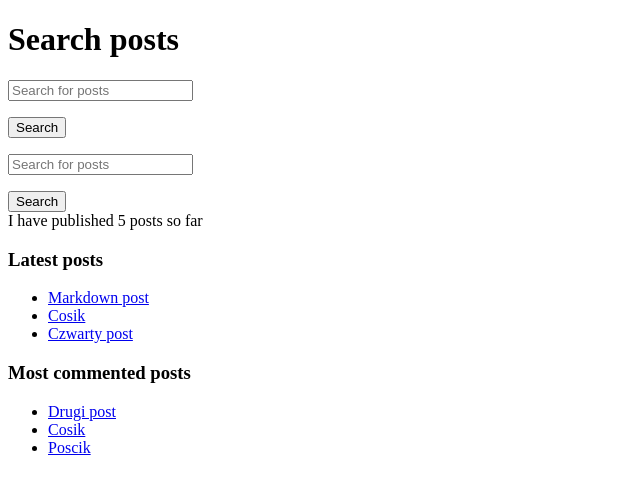
After one commit to JaroDomcio/django-blog, a Django app: page /search/ in a window 1280 px wide. The commit adds this page. Shown: the top 494 px of the page, without its empty margins (0-640 px from the left). Run offline with Django 5.2, Linux system fonts and the light colour scheme; data comes from the database, SQL or seed files in the repository; parts of the project's set-up code (start-up, migrations or seed data) failed here and were passed over.

Commit message:
Add post search

```diff
--- /dev/null
+++ b/djangoblog/context_processors.py
@@ -0,0 +1,5 @@
+
+from .forms import SearchForm
+
+def search_form(request):
+    return {'global_search_form': SearchForm()}
--- a/djangoblog/forms.py
+++ b/djangoblog/forms.py
@@ -10,3 +10,7 @@ class CommentForm(forms.ModelForm):
     class Meta:
         model = Comment
         fields = ['name', 'email', 'body']
+
+
+class SearchForm(forms.Form):
+    query = forms.CharField(label='', widget=forms.TextInput(attrs={'placeholder': 'Search for posts'}))
--- a/djangoblog/settings.py
+++ b/djangoblog/settings.py
@@ -75,6 +75,7 @@ TEMPLATES = [
                 'django.template.context_processors.request',
                 'django.contrib.auth.context_processors.auth',
                 'django.contrib.messages.context_processors.messages',
+                'djangoblog.context_processors.search_form',
             ],
         },
     },
--- a/djangoblog/urls.py
+++ b/djangoblog/urls.py
@@ -16,7 +16,7 @@ Including another URLconf
 """
 from django.contrib import admin
 from django.urls import path, include
-from .views import post_list, post_detail, post_share
+from .views import post_list, post_detail, post_share, post_search
 from django.contrib.sitemaps.views import sitemap
 from .sitemaps import PostSitemap
 
@@ -26,6 +26,7 @@ sitemaps = {
 urlpatterns = [
     path('admin/', admin.site.urls),
     path("", post_list, name="post_list"),
+    path("search/", post_search, name="post_search"),
     path("tag/<slug:tag_slug>", post_list, name="post_list_by_tag"),
     path("<slug:slug>/", post_detail, name="post_detail"),
     path("<int:id>/share/", post_share, name="post_share"),
--- a/djangoblog/views.py
+++ b/djangoblog/views.py
@@ -1,11 +1,12 @@
 from django.shortcuts import render, redirect, get_object_or_404
-from .forms import EmailPostForm, CommentForm
+from .forms import EmailPostForm, CommentForm, SearchForm
 from .models import Post
 from django.core.paginator import Paginator
 from django.core.mail import send_mail
 from .settings import EMAIL_HOST_USER
 from taggit.models import Tag
 from django.db.models import Count
+from django.contrib.postgres.search import SearchVector
 def post_list(request, tag_slug = None):
     posts = Post.objects.filter(status = Post.Status.PUBLISHED)
 
@@ -58,3 +59,17 @@ def post_share(request,id):
     else:
         form = EmailPostForm()
     return render(request, 'share.html', {'post': post, 'form': form, 'sent': sent})
+
+
+def post_search(request):
+    print("uruchiomiono")
+    form = SearchForm()
+    query = None
+    results = []
+
+    if 'query' in request.GET:
+        form = SearchForm(request.GET)
+        if form.is_valid():
+            query = form.cleaned_data['query']
+            results = Post.published.annotate(search=SearchVector('title', 'content')).filter(search=query)
+    return render(request,'search.html',{'form':form,'results':results,'query':query})
--- a/templates/navbar.html
+++ b/templates/navbar.html
@@ -11,6 +11,12 @@
     {% block content %} {% endblock %}
 </div>
 <div>
+    <form method = "GET" action="{% url 'post_search'%}">
+        {{ global_search_form.as_p }}
+        <input type="submit" value="Search">
+    </form>
+</div>
+<div>
     I have published {% total_posts %} posts so far
     <h3>Latest posts</h3>
     {% show_latest_posts 3 %}
--- /dev/null
+++ b/templates/search.html
@@ -0,0 +1,26 @@
+{% extends 'navbar.html' %}
+{% load blog_tags %}
+
+{% block content %}
+    {% if query %}
+        <h1>Post which contains {{ query }}</h1>
+        <h3>
+            {% with results.count as total_results %}
+                {{ total_results }} posts found
+            {% endwith %}
+        </h3>
+        <h3>
+            {% for post in results %}
+                <a href="{{ post.get_absolute_url }}">{{ post.title }}</a>
+        </h3>
+            {% empty %}
+                <h2>There's no posts which contains {{ query }}</h2>
+            {% endfor %}
+    {% else %}
+        <h1>Search posts</h1>
+        <form method = "GET">
+            {{ form.as_p }}
+            <input type="submit" placeholder="Search for posts" value="Search" >
+        </form>
+    {% endif %}
+{% endblock %}
```
